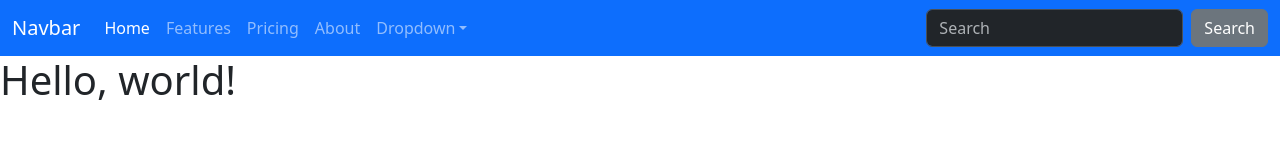
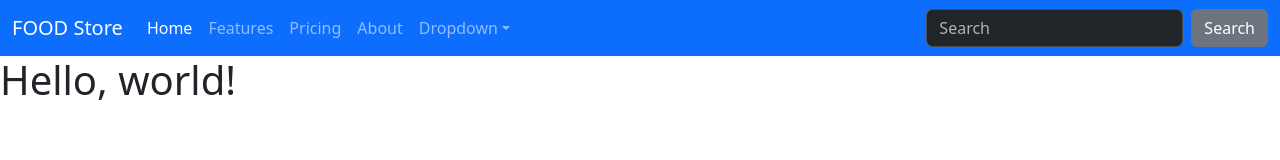
Before and after one commit to djken/bootstrap-web-001, a plain HTML site: page index.html in a window 1280 px wide. Drawn offline with nearby package versions, Linux system fonts and the light colour scheme.

Commit message:
Ajout Reame.md et modifier index.html

```diff
--- a/index.html
+++ b/index.html
@@ -11,7 +11,7 @@
   <body>
     <nav class="navbar navbar-expand-lg bg-primary" data-bs-theme="dark">
         <div class="container-fluid">
-          <a class="navbar-brand" href="#">Navbar</a>
+          <a class="navbar-brand" href="#">FOOD Store</a>
           <button class="navbar-toggler" type="button" data-bs-toggle="collapse" data-bs-target="#navbarColor01" aria-controls="navbarColor01" aria-expanded="false" aria-label="Toggle navigation">
             <span class="navbar-toggler-icon"></span>
           </button>
```
Also changed, not shown: 1 other file.
